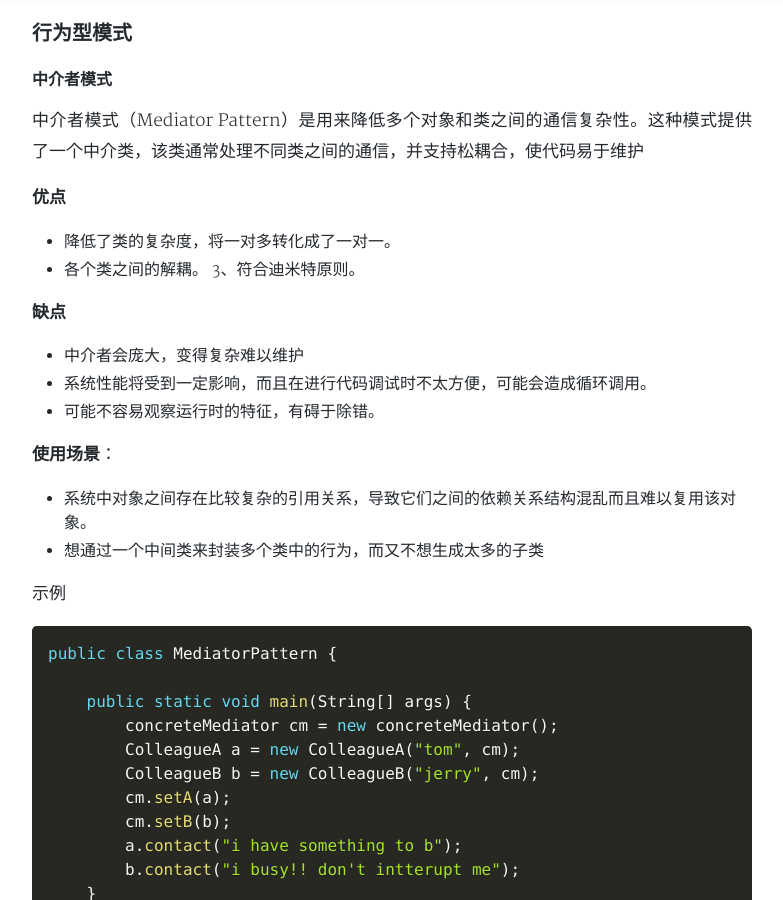
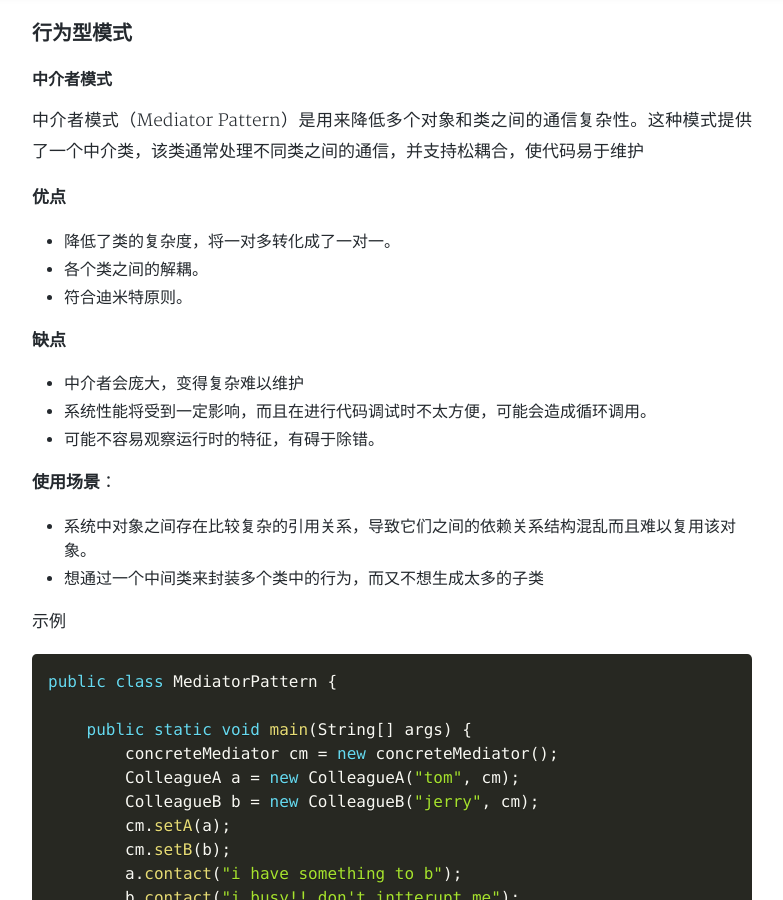
Before and after one commit to gobige/gobige.github.io, a Jekyll site: the page built from _posts/2017-10-07-designPattern-MediatorPattern.md, in a window 1280 px wide and 900 px high, scrolled down 617 px. Shown: the whole window, without its empty margins (248-1031 px from the left). Built offline with Jekyll 4.4.1, drawn with Linux system fonts in a browser that asks for light colours; nearby versions of some CDN libraries; a style sheet for code colours, icons or effects is not loaded.

Commit message:
修改错误编辑

```diff
--- a/_posts/2017-10-07-designPattern-MediatorPattern.md
+++ b/_posts/2017-10-07-designPattern-MediatorPattern.md
@@ -16,7 +16,8 @@ tags: 中介者模式
 **优点**
 
 - 降低了类的复杂度，将一对多转化成了一对一。
-- 各个类之间的解耦。 3、符合迪米特原则。
+- 各个类之间的解耦。
+- 符合迪米特原则。
 
 **缺点**
 
```
Also changed, not shown: _posts/2017-10-09-designPattern-ObserverPattern.md (+1 -1 lines).
